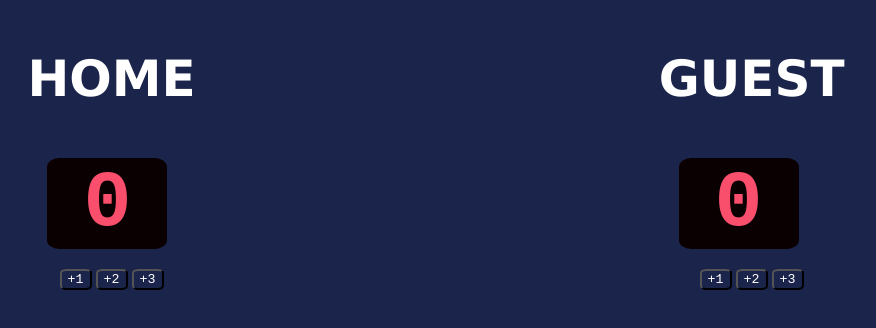
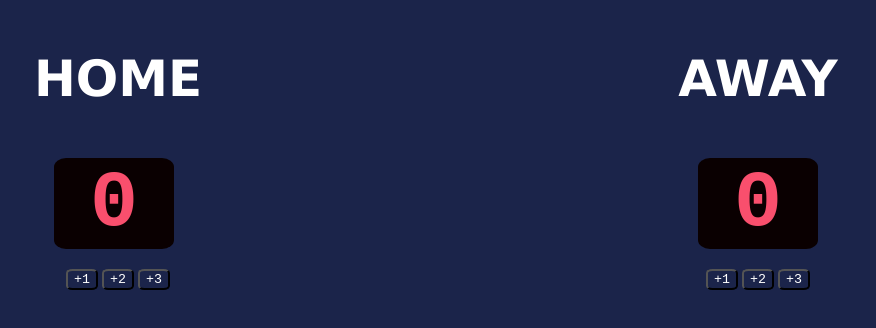
Before and after one commit to nicoespa/Basketball-counter, a website built with Vite: page Scrim-s04k019/index.html in a window 1280 px wide. Shown: the whole page, without its empty margins (204-1080 px from the left). Built offline with nearby package versions, Linux system fonts and the light colour scheme.

Commit message:
Guest to Away

```diff
--- a/Scrim-s04k019/index.html
+++ b/Scrim-s04k019/index.html
@@ -12,7 +12,7 @@
                 <button class="button" onclick="threeh()">+3</button>
             </div>
             <div>
-                <h3 class="titulo">GUEST</h3>
+                <h3 class="titulo">AWAY</h3>
                 <h2 class="resultado" id="resultG">0</h2>
                 <button class="button" onclick="oneg()" >+1</button>
                 <button class="button" onclick="twog()">+2</button>
```
